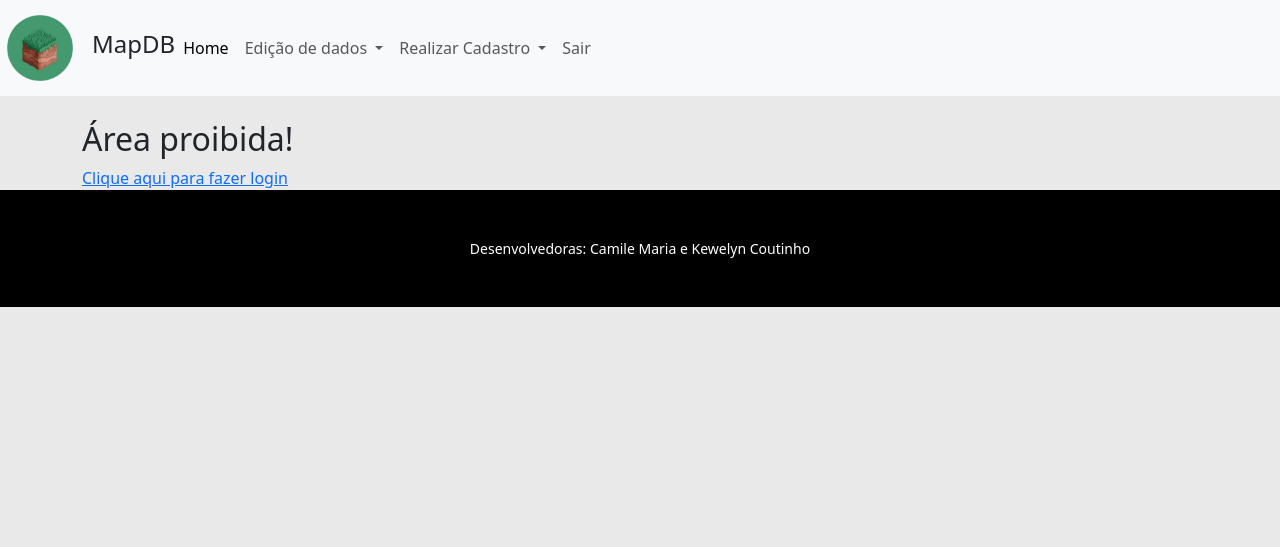
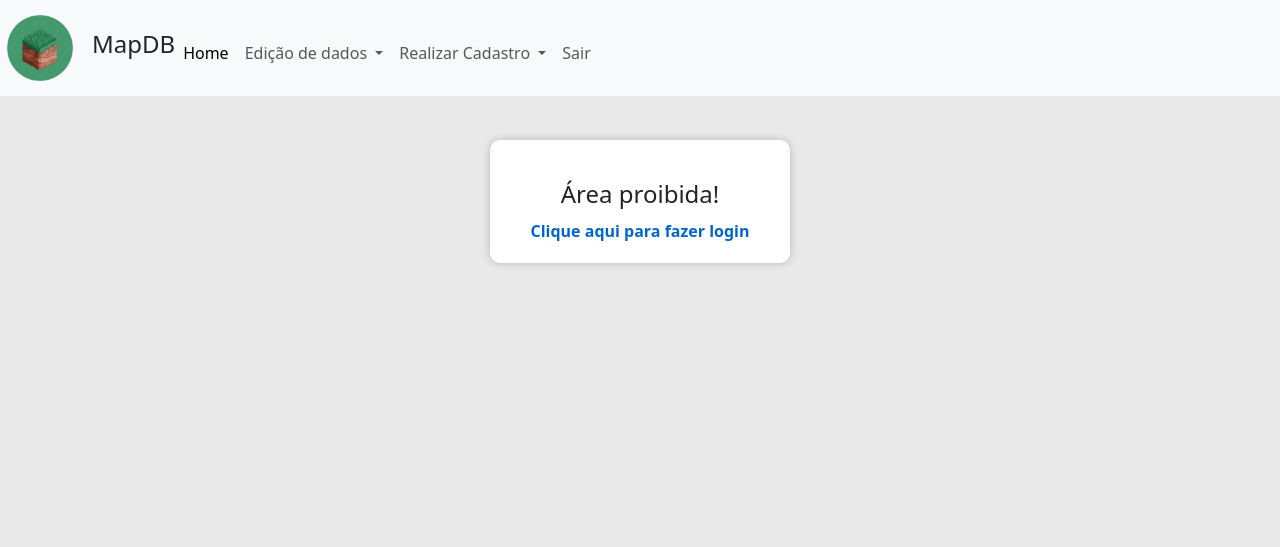
Before and after one commit to AguiarCamile/ProjMapeamento, a Django app: page / in a window 1280 px wide. Shown: the top 547 px of the page. Run offline with Django 4.2, Linux system fonts and the light colour scheme.

Commit message:
css do alerta

```diff
--- a/Templates/home.html
+++ b/Templates/home.html
@@ -41,9 +41,12 @@
 </section>
 
 {% else %}
-<h2> Área proibida!  </h2>
 
-<a href="login/"> Clique aqui para fazer login </a>
+<div class="prohibited-container">
+    <h2>Área proibida!</h2>
+    <a class="login-link" href="/login">Clique aqui para fazer login</a>
+</div>
+
 
 {% endif %}
 
--- a/Templates/menu.html
+++ b/Templates/menu.html
@@ -57,8 +57,9 @@
 
 
 {% else %}
-<h2> Área proibida!  </h2>
-
-<a href="/login"> Clique aqui para fazer login</a>
+<div class="prohibited-container">
+    <h2>Área proibida!</h2>
+    <a class="login-link" href="/login">Clique aqui para fazer login</a>
+</div>
 
 {% endif %}
--- a/project/urls.py
+++ b/project/urls.py
@@ -33,7 +33,7 @@ router.register(r'propriedade', PropriedadesViewSet, basename="Propriedades")
 urlpatterns = [
     path('admin/', admin.site.urls),
     path('', include('app.urls')),
-    #path('', login, name='login'),
+    path('', login1, name='login'),
     path('', home, name='home'),
     path('home/', home, name='home'),
     path('login/', login1, name='login'),
--- a/static/css/home.css
+++ b/static/css/home.css
@@ -1,3 +0,0 @@
-.lista{
-    position: center;
-}
--- a/static/css/menu.css
+++ b/static/css/menu.css
@@ -1,7 +1,51 @@
 body {
     background: #e4e4e4ce;
+    margin-bottom: 60px;
 }
 
 .container{
     width: 100%;
 }
+
+h2 {
+    font-size: 24px;
+    /*color: #FF5733;*/
+    text-align: center;
+    margin-top: 20px;
+}
+
+
+a {
+    color: #0066cc;
+    text-decoration: none;
+    font-weight: bold;
+    display: block;
+    text-align: center;
+    margin-top: 10px;
+}
+
+
+a:hover {
+    text-decoration: underline;
+}
+.prohibited-container {
+    background-color: white;
+    border-radius: 10px;
+    box-shadow: 0 0 10px rgba(0, 0, 0, 0.2);
+    padding: 20px;
+    text-align: center;
+    margin: 20px auto;
+    max-width: 300px;
+
+}
+
+
+footer {
+    position: fixed;
+    bottom: 0;
+    width: 100%;
+    background-color: #000;
+    color: #fff;
+    padding: 10px 0;
+    text-align: center;
+}
```
Also changed, not shown: Templates/create_cultura.html (+3 -4 lines), Templates/create_propriedade.html (+4 -3 lines), Templates/create_proprietario.html (+4 -3 lines), project/settings.py (+0 -8 lines), static/css/cadCultura.css (+32 -0 lines), static/css/cadPropriedade.css (+32 -0 lines), static/css/cadProprietario.css (+32 -0 lines), db.sqlite3.
